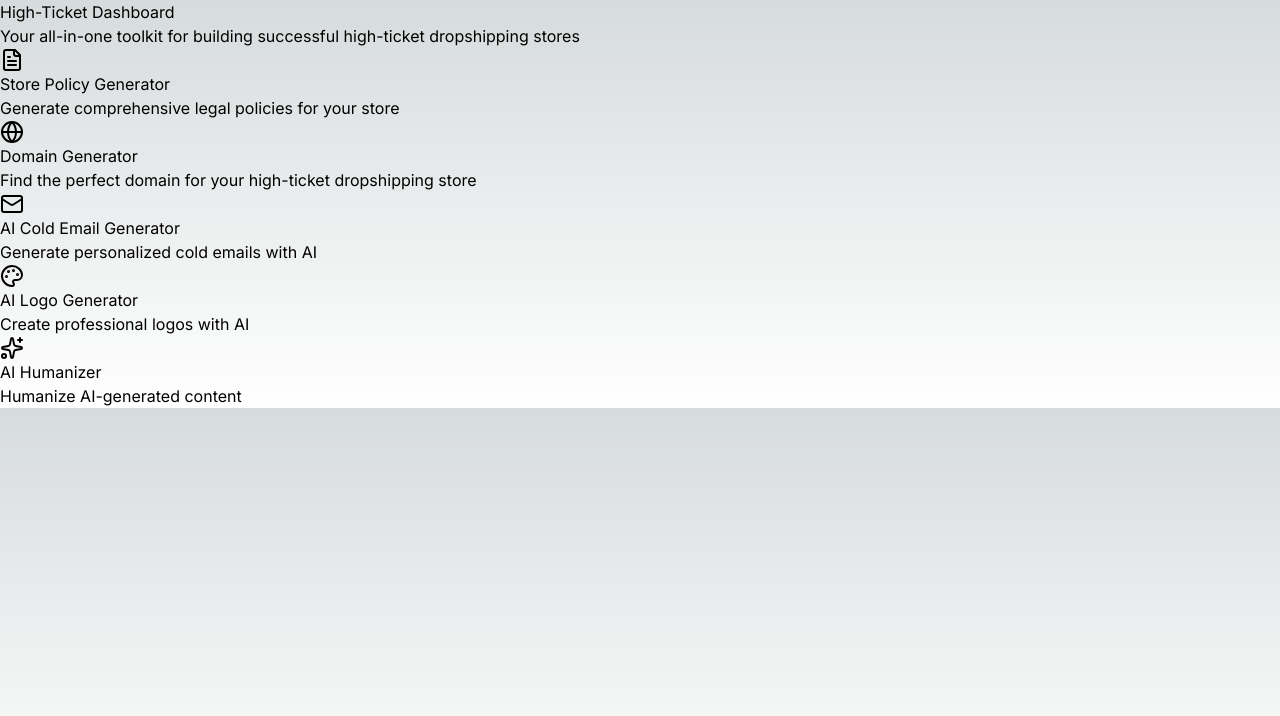
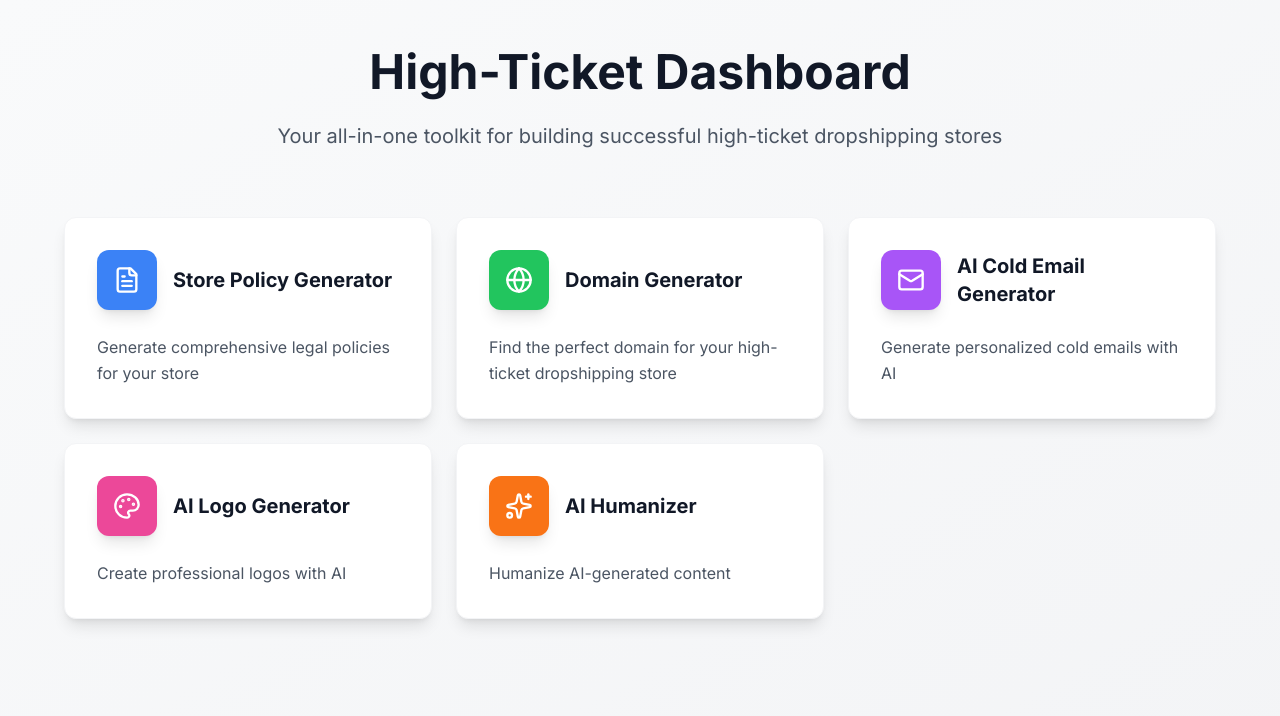
Before and after one commit to BeefBowl03/dashboard-highticket, a Next.js app: page / in a window 1280 px wide. Shown: the top 716 px of the page. Built offline with nearby package versions, Linux system fonts and the light colour scheme.

Commit message:
Fix Tailwind CSS configuration and improve dashboard styling

```diff
--- a/app/page.tsx
+++ b/app/page.tsx
@@ -76,13 +76,13 @@ export default function Dashboard() {
   };
 
   return (
-    <div className="min-h-screen bg-gray-50">
-      <div className="container mx-auto px-4 py-8">
-        <div className="text-center mb-12">
-          <h1 className="text-4xl font-bold text-gray-900 mb-4">
+    <div className="min-h-screen bg-gradient-to-br from-gray-50 to-gray-100">
+      <div className="container mx-auto px-4 py-12">
+        <div className="text-center mb-16">
+          <h1 className="text-5xl font-bold text-gray-900 mb-6">
             High-Ticket Dashboard
           </h1>
-          <p className="text-xl text-gray-600 max-w-2xl mx-auto">
+          <p className="text-xl text-gray-600 max-w-3xl mx-auto leading-relaxed">
             Your all-in-one toolkit for building successful high-ticket dropshipping stores
           </p>
         </div>
@@ -95,23 +95,24 @@ export default function Dashboard() {
                 key={tool.id}
                 onClick={() => handleToolClick(tool.id)}
                 className={`
-                  bg-white rounded-lg shadow-lg p-6 cursor-pointer transition-all duration-200
-                  hover:shadow-xl transform hover:-translate-y-1
+                  bg-white rounded-xl shadow-lg p-8 cursor-pointer transition-all duration-300
+                  hover:shadow-2xl transform hover:-translate-y-2 hover:scale-105
+                  border border-gray-100
                   ${isLoading === tool.id ? 'opacity-50 cursor-not-allowed' : ''}
                 `}
               >
-                <div className="flex items-center mb-4">
+                <div className="flex items-center mb-6">
                   <div className={`
                     ${tool.color} ${tool.hoverColor}
-                    p-3 rounded-lg text-white transition-colors duration-200
+                    p-4 rounded-xl text-white transition-colors duration-200 shadow-lg
                   `}>
-                    <IconComponent size={24} />
+                    <IconComponent size={28} />
                   </div>
-                  <h3 className="text-xl font-semibold text-gray-900 ml-4">
+                  <h3 className="text-xl font-bold text-gray-900 ml-4">
                     {tool.title}
                   </h3>
                 </div>
-                <p className="text-gray-600">
+                <p className="text-gray-600 leading-relaxed">
                   {tool.description}
                 </p>
                 {isLoading === tool.id && (
--- a/tailwind.config.js
+++ b/tailwind.config.js
@@ -1,8 +1,9 @@
 /** @type {import('tailwindcss').Config} */
 module.exports = {
   content: [
-    "./src/**/*.{js,jsx,ts,tsx}",
-    "./public/index.html",
+    "./app/**/*.{js,ts,jsx,tsx,mdx}",
+    "./pages/**/*.{js,ts,jsx,tsx,mdx}",
+    "./components/**/*.{js,ts,jsx,tsx,mdx}",
   ],
   theme: {
     extend: {
```
